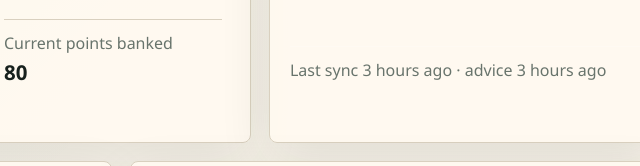
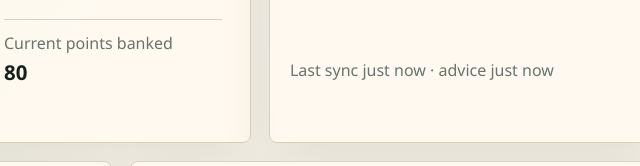
Before and after one commit to frenchtouch-hash/fantasy-soccer, a plain HTML site: page docs/index.html in a window 1280 px wide. Shown: the part 297-463 px from the top of the page, 549-1189 px from the left. Drawn offline with Linux system fonts and the light colour scheme.

Commit message:
Publish live dashboard 2026-06-18 08:04

```diff
--- a/docs/index.html
+++ b/docs/index.html
@@ -144,7 +144,7 @@
           <p class="muted">SUI vs BIH · Thu, Jun 18, 3:00 PM</p>
         </div>
         <div class="past-note">
-          <p class="muted">Last sync <span class="relative-time" data-timestamp="2026-06-18T09:04:03.928Z" data-mode="past" title="Jun 18, 2026, 5:04:03 AM EDT">just now</span> · advice <span class="relative-time" data-timestamp="2026-06-18T09:04:05.667Z" data-mode="past" title="Jun 18, 2026, 5:04:05 AM EDT">just now</span></p>
+          <p class="muted">Last sync <span class="relative-time" data-timestamp="2026-06-18T12:04:03.942Z" data-mode="past" title="Jun 18, 2026, 8:04:03 AM EDT">just now</span> · advice <span class="relative-time" data-timestamp="2026-06-18T12:04:05.597Z" data-mode="past" title="Jun 18, 2026, 8:04:05 AM EDT">just now</span></p>
         </div>
       </aside>
     </section>
```
